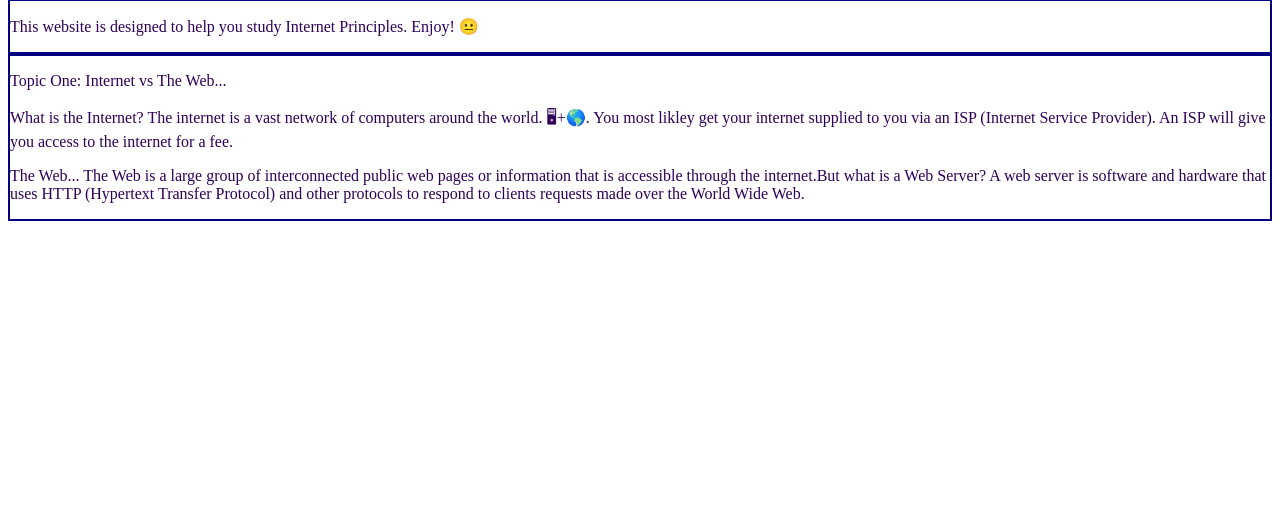
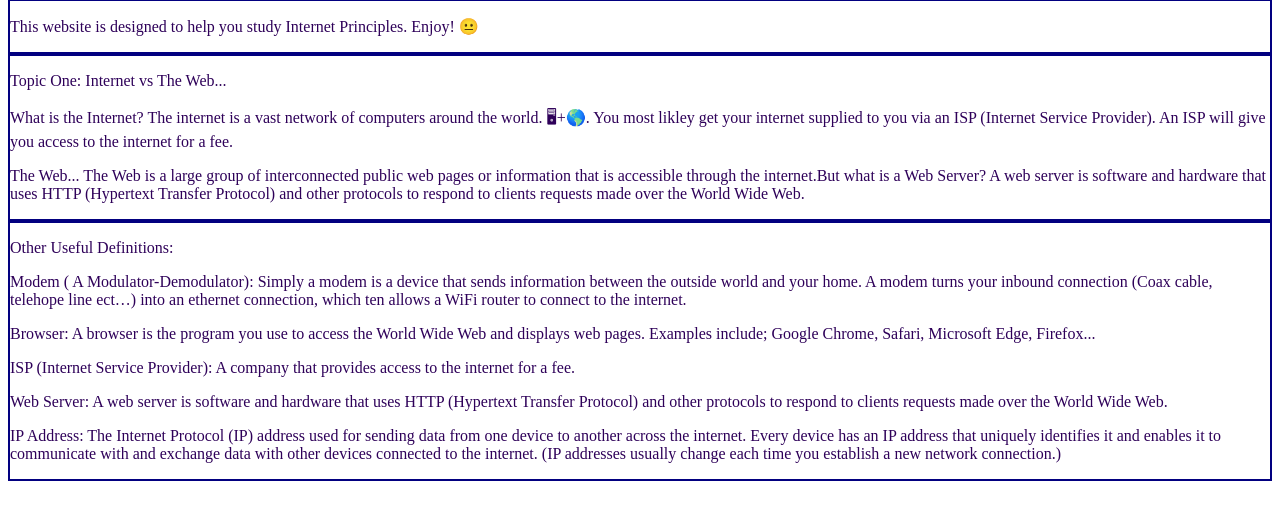
Before and after one commit to wlawrence-brown/internetprinciples, a plain HTML site: page index.html in a window 1280 px wide. Shown: the part 72-592 px from the top of the page. Drawn offline with Linux system fonts and the light colour scheme.

Commit message:
Commit to Cloud

```diff
--- a/index.html
+++ b/index.html
@@ -18,7 +18,18 @@
        <p> Topic One: Internet vs The Web...  </p>
        <p> What is the Internet? The internet is a vast network of computers around the world. 🖥+🌎. You most likley get your internet supplied to you via an ISP (Internet Service Provider). An ISP will give you access to the internet for a fee. </p>
        <p> The Web... The Web is a large group of interconnected public web pages or information that is accessible through the internet.But what is a Web Server? A web server is software and hardware that uses HTTP (Hypertext Transfer Protocol) and other protocols to respond to clients requests made over the World Wide Web.
-       </p>
+        </p>
+   </div>
+   <div>
+    <p> Other Useful Definitions: </p>
+    <p> Modem ( A Modulator-Demodulator):  Simply a modem is a device that sends information between the outside world and your home. A modem turns your inbound connection (Coax cable, telehope line ect…) into an ethernet connection, which ten allows a WiFi router to connect to the internet. </p>
+    <p> Browser: A browser is the program you use to access the World Wide Web and displays web pages. Examples include; Google Chrome, Safari, Microsoft Edge, Firefox... </p>
+    <p> ISP (Internet Service Provider): A company that provides access to the internet for a fee. </p>
+    <p>Web Server: A web server is software and hardware that uses HTTP (Hypertext Transfer Protocol) and other protocols to respond to clients requests made over the World Wide Web. </p>
+    <p>IP Address: The Internet Protocol (IP) address used for sending data from one device to another across the internet. Every device has an IP address that uniquely identifies it and enables it to communicate with and exchange data with other devices connected to the internet. (IP addresses usually change each time you establish a new network connection.) </p>
+
+
+
    </div>
 </body>
 </html>
```
